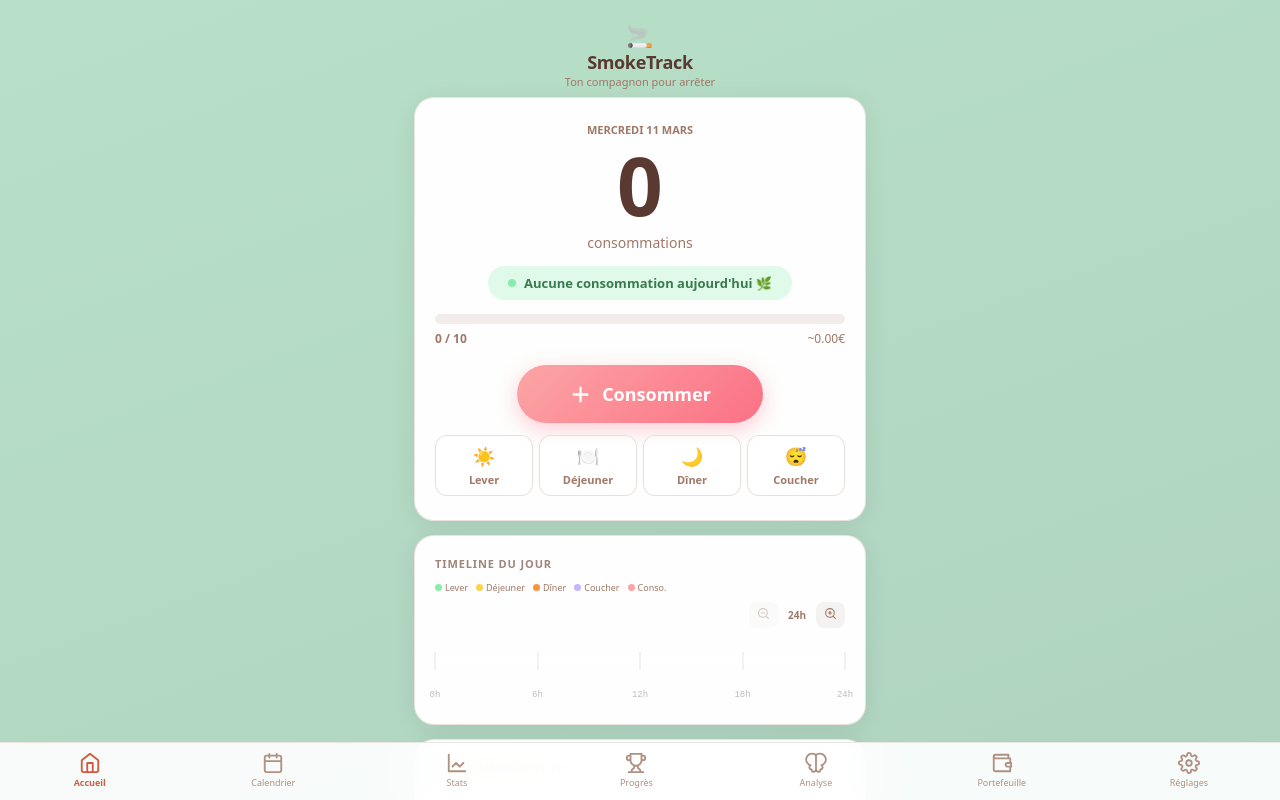
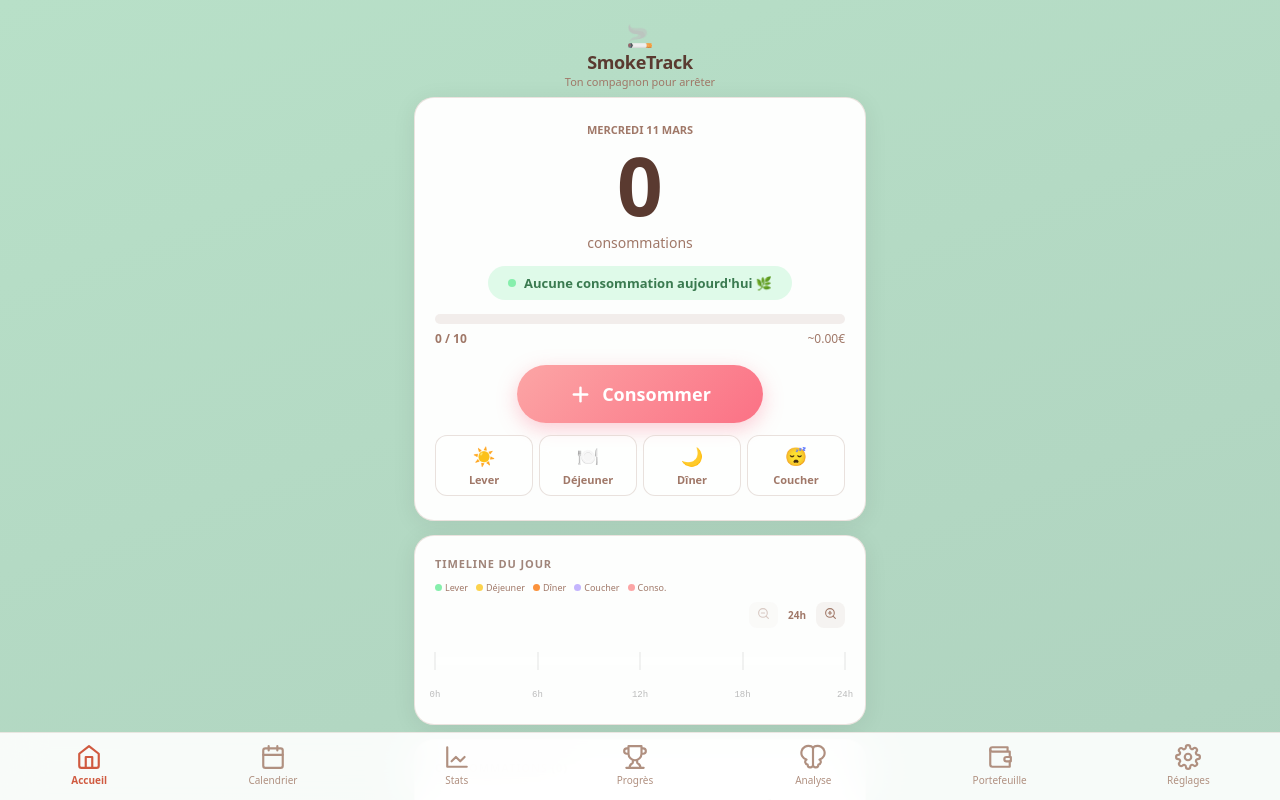
Before and after one commit to theoteor-dot/cigarettetrack, a React (Vite) app: page / in a window 1280 px wide. Built offline with nearby package versions, Linux system fonts and the light colour scheme.

Commit message:
Add files via upload

```diff
--- a/src/App.jsx
+++ b/src/App.jsx
@@ -1570,7 +1570,7 @@ export default function App() {
       </div>
       <div style={{position:"fixed",bottom:0,left:0,right:0,background:dark?"rgba(8,13,18,0.97)":"rgba(255,255,255,0.9)",backdropFilter:"blur(20px)",borderTop:dark?"1px solid rgba(255,255,255,0.1)":"1px solid rgba(200,180,170,0.3)"}}>
         <div style={{display:"flex",justifyContent:"space-around",padding:"6px 0 8px"}}>
-          {tabs.map(t=><button key={t.id} onClick={()=>setTab(t.id)} style={{background:"none",border:"none",cursor:"pointer",display:"flex",flexDirection:"column",alignItems:"center",gap:2,padding:"3px 4px",color:tab===t.id?activeClr:inactClr,transition:"color 0.2s",minWidth:44}}><Icon name={t.icon} size={22} color={tab===t.id?activeClr:inactClr}/><span style={{fontSize:9,fontWeight:tab===t.id?700:500}}>{t.label}</span></button>)}
+          {tabs.map(t=><button key={t.id} onClick={()=>setTab(t.id)} style={{background:"none",border:"none",cursor:"pointer",display:"flex",flexDirection:"column",alignItems:"center",gap:3,padding:"5px 6px",color:tab===t.id?activeClr:inactClr,transition:"color 0.2s",minWidth:50}}><Icon name={t.icon} size={26} color={tab===t.id?activeClr:inactClr}/><span style={{fontSize:10,fontWeight:tab===t.id?700:500}}>{t.label}</span></button>)}
         </div>
       </div>
     </div>
```
